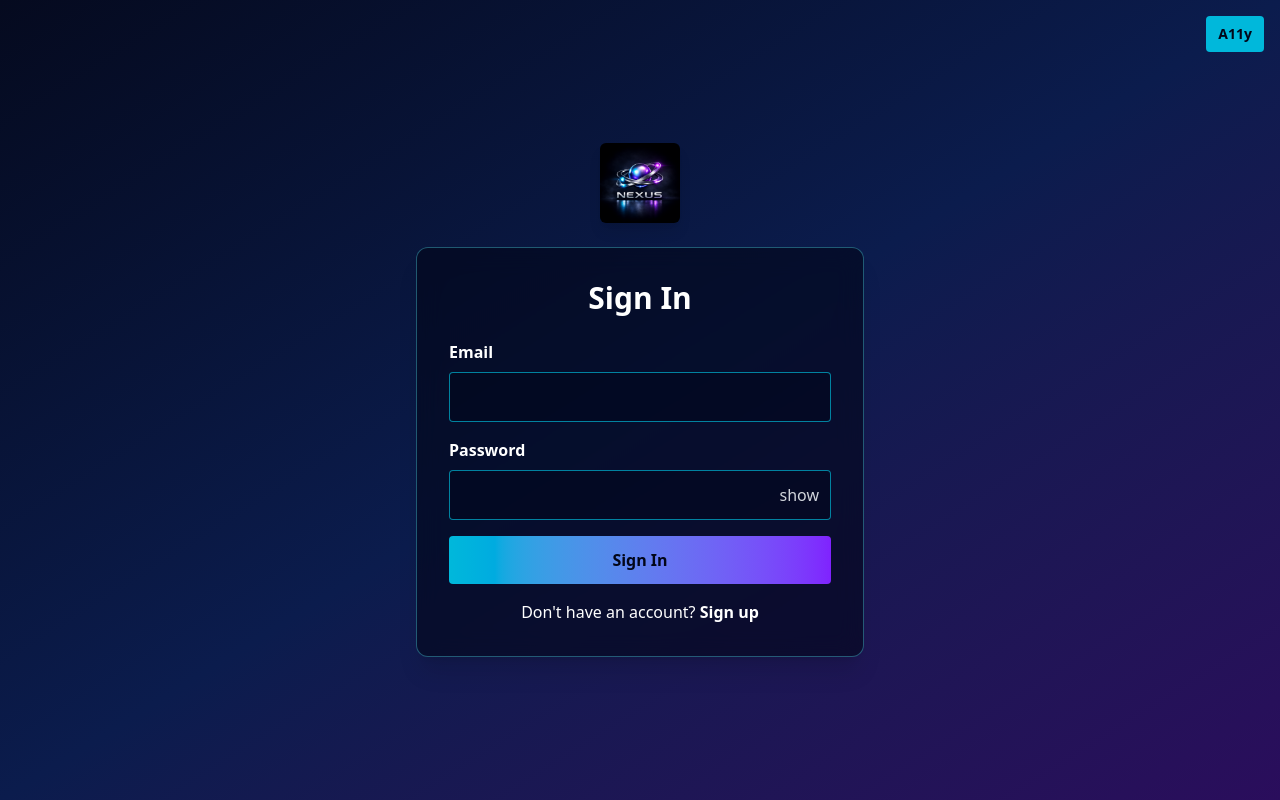
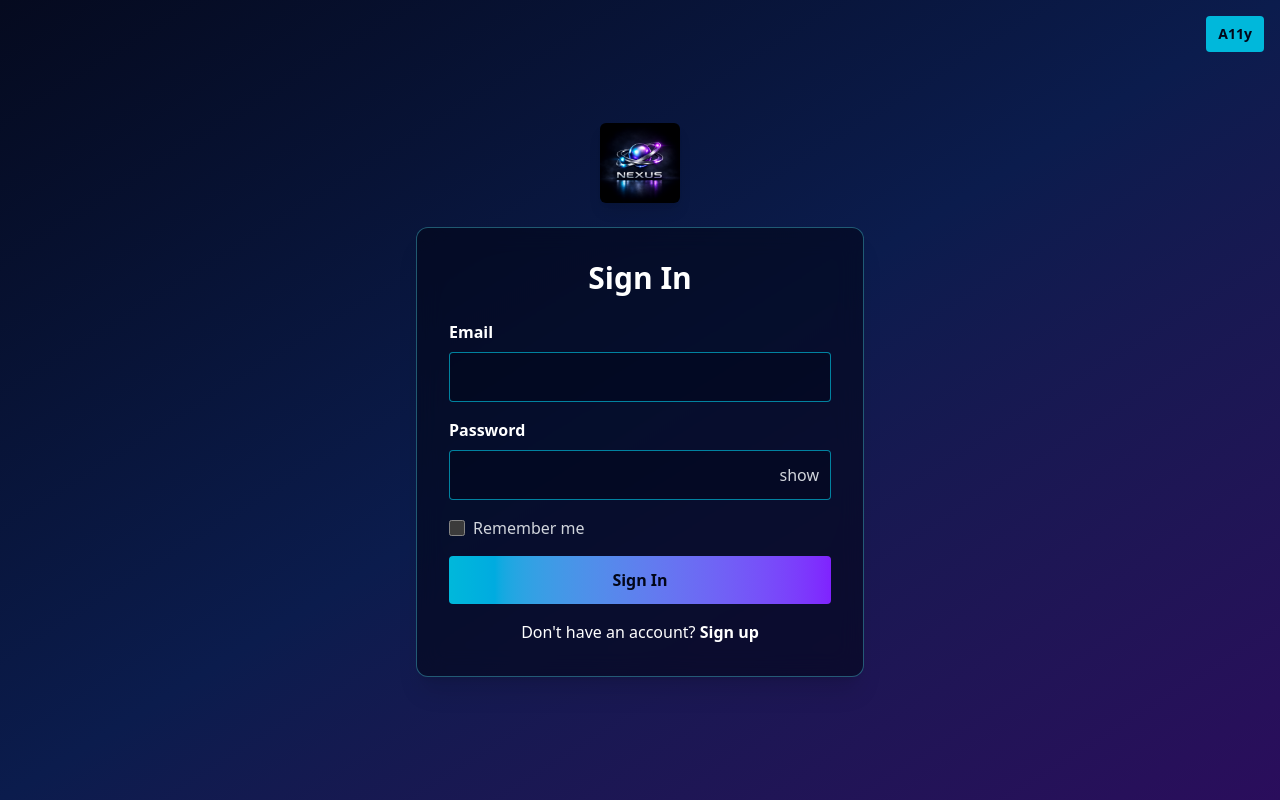
Before and after one commit to stephensdf89/Nexus, a Next.js app: page /login in a window 1280 px wide. Built offline with nearby package versions, Linux system fonts and the light colour scheme; no server answers.

Commit message:
Restore remember me and sessionStorage features to login page

```diff
--- a/src/app/login/page.tsx
+++ b/src/app/login/page.tsx
@@ -14,6 +14,7 @@ export default function LoginPage() {
   const [showMenu, setShowMenu] = useState(false);
   const [email, setEmail] = useState("");
   const [password, setPassword] = useState("");
+  const [rememberMe, setRememberMe] = useState(false);
   const [error, setError] = useState("");
   const [isLoading, setIsLoading] = useState(false);
   const [showPassword, setShowPassword] = useState(false);
@@ -21,6 +22,29 @@ export default function LoginPage() {
   useEffect(() => {
     a11y.load();
   }, [a11y]);
+
+  useEffect(() => {
+    // Restore saved credentials if they exist
+    if (typeof window !== "undefined") {
+      const savedEmail = localStorage.getItem("loginEmail");
+      const savedPassword = localStorage.getItem("loginPassword");
+      if (savedEmail) {
+        setEmail(savedEmail);
+        setPassword(savedPassword || "");
+        setRememberMe(true);
+      }
+
+      // Restore pending credentials from signup
+      const pendingEmail = sessionStorage.getItem("pendingEmail");
+      const pendingPassword = sessionStorage.getItem("pendingPassword");
+      if (pendingEmail || pendingPassword) {
+        setEmail(pendingEmail || "");
+        setPassword(pendingPassword || "");
+        sessionStorage.removeItem("pendingEmail");
+        sessionStorage.removeItem("pendingPassword");
+      }
+    }
+  }, []);
 
   useEffect(() => {
     if (user) {
@@ -37,6 +61,15 @@ export default function LoginPage() {
       setError("Supabase is not configured");
       setIsLoading(false);
       return;
+    }
+
+    // Save or clear credentials based on remember me
+    if (rememberMe) {
+      localStorage.setItem("loginEmail", email);
+      localStorage.setItem("loginPassword", password);
+    } else {
+      localStorage.removeItem("loginEmail");
+      localStorage.removeItem("loginPassword");
     }
 
     try {
@@ -231,6 +264,22 @@ export default function LoginPage() {
             </div>
           </div>
 
+          {/* Remember me checkbox */}
+          <div className="flex items-center">
+            <input
+              id="rememberMe"
+              type="checkbox"
+              checked={rememberMe}
+              onChange={(e) => setRememberMe(e.target.checked)}
+              disabled={isLoading}
+              className={`w-4 h-4 rounded cursor-pointer accent-cyan-500 focus:ring-2 focus:ring-cyan-400 disabled:opacity-60 disabled:cursor-not-allowed`}
+              aria-label="Remember me on this device"
+            />
+            <label htmlFor="rememberMe" className={`ml-2 cursor-pointer ${textSizeClass} text-gray-300 hover:text-white transition-colors`}>
+              Remember me
+            </label>
+          </div>
+
           {/* Sign in button */}
           <button
             type="submit"
```
